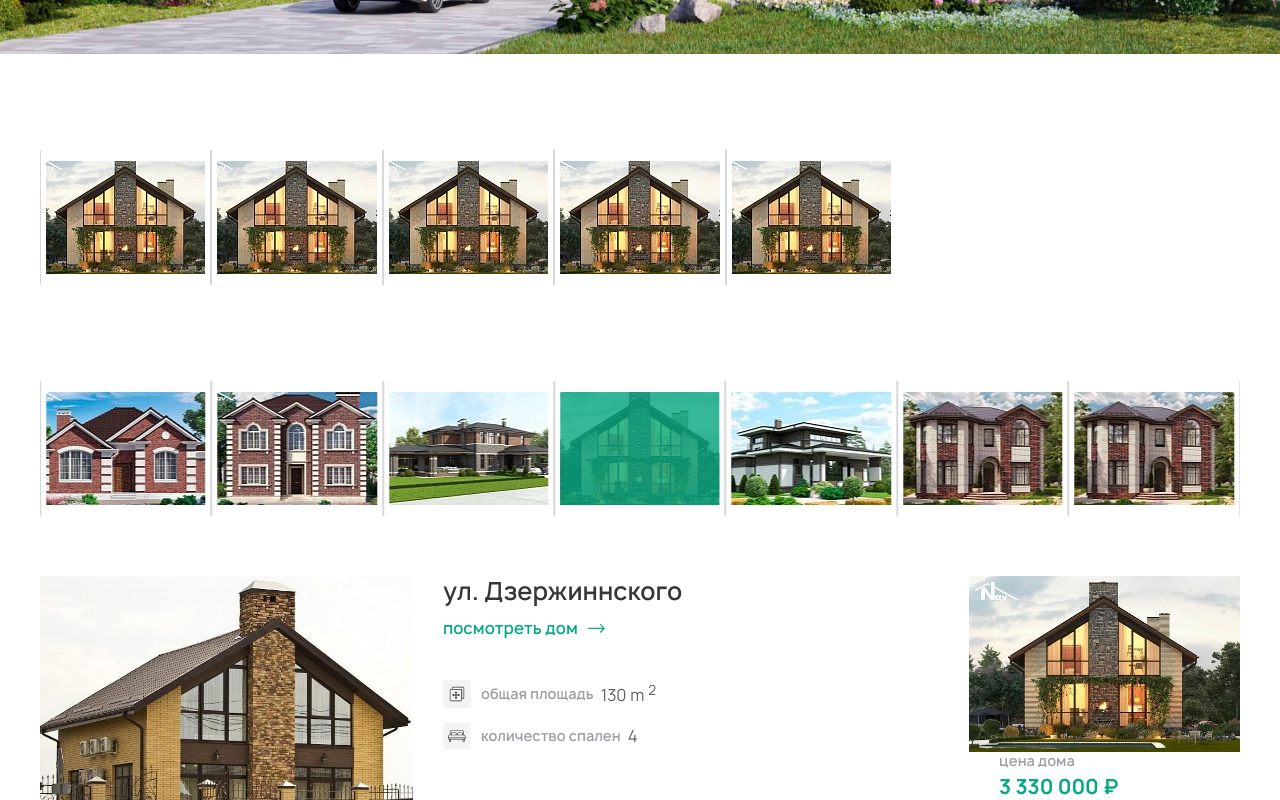
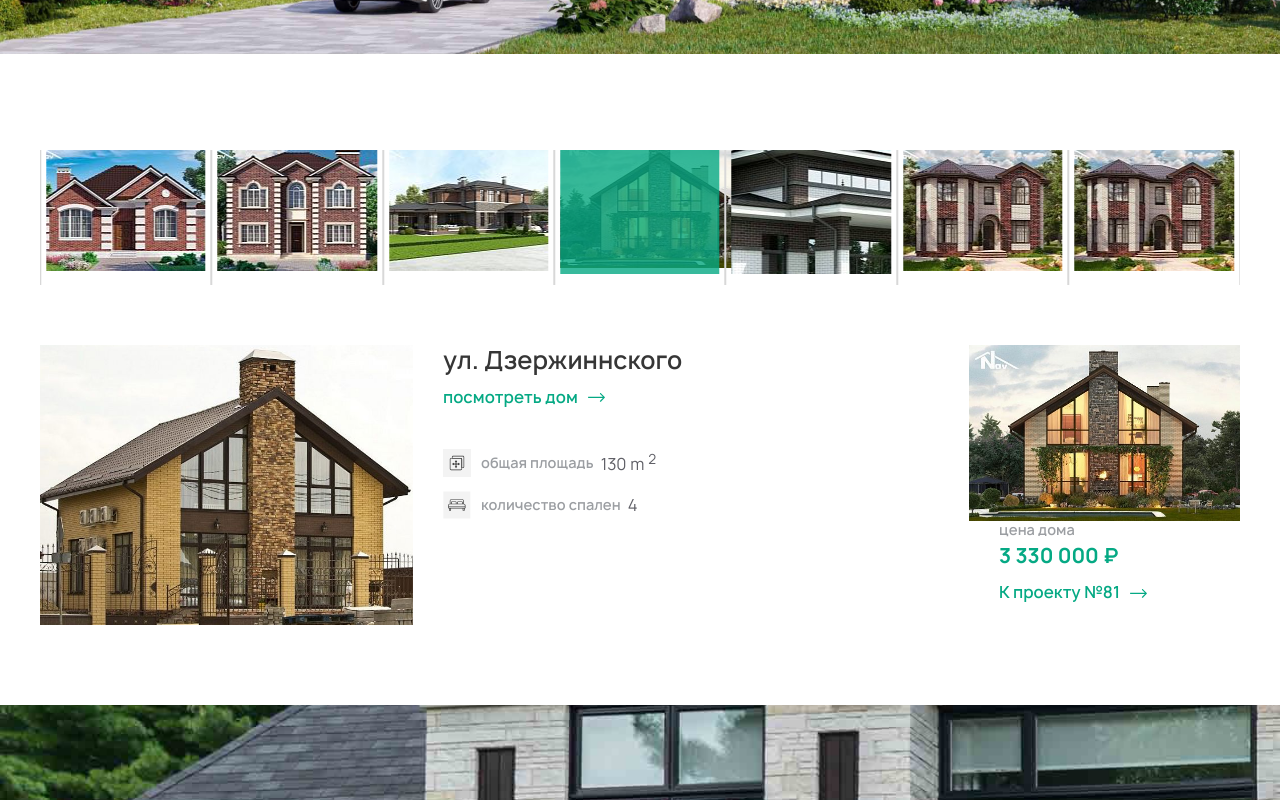
Before and after one commit to artykovdaniyar/novation, a React (Create React App) app: page / in a window 1280 px wide. Shown: the part 840-1640 px from the top of the page. Built offline with nearby package versions, Linux system fonts and the light colour scheme.

Commit message:
text Safari 7

```diff
--- a/src/Pages/Home/CompletedProjects.jsx
+++ b/src/Pages/Home/CompletedProjects.jsx
@@ -309,23 +309,6 @@ const CompletedProjects = () => {
 	return (
 		<section className={completedProjectsStyle}>
 			<div className="container">
-				<Swiper slidesPerView={7}>
-					<SwiperSlide>
-						<img src={projectTab1Img} alt="" className="tabs_img" />
-					</SwiperSlide>
-					<SwiperSlide>
-						<img src={projectTab1Img} alt="" className="tabs_img" />
-					</SwiperSlide>
-					<SwiperSlide>
-						<img src={projectTab1Img} alt="" className="tabs_img" />
-					</SwiperSlide>
-					<SwiperSlide>
-						<img src={projectTab1Img} alt="" className="tabs_img" />
-					</SwiperSlide>
-					<SwiperSlide>
-						<img src={projectTab1Img} alt="" className="tabs_img" />
-					</SwiperSlide>
-				</Swiper>
 				<Swiper
 					speed={500}
 					slideToClickedSlide={true}
@@ -346,13 +329,13 @@ const CompletedProjects = () => {
 				>
 					<SwiperSlide tag="button" onClick={() => selectTabHandler(1)}>
 						<div className="tabs_btn">
-							<img src={projectTab1Img} alt="tab img" className="tabs_img" />
+							<img src={projectTab1Img} alt="tab img" />
 							<div className="tabs_img-wrapper"></div>
 						</div>
 					</SwiperSlide>
 					<SwiperSlide tag="button" onClick={() => selectTabHandler(2)}>
 						<div className="tabs_btn">
-							<img src={projectTab2Img} alt="tab img" className="tabs_img" />
+							<img src={projectTab22Img} alt="tab img" className="tabs_img" />
 							<div className="tabs_img-wrapper"></div>
 						</div>
 					</SwiperSlide>
```
